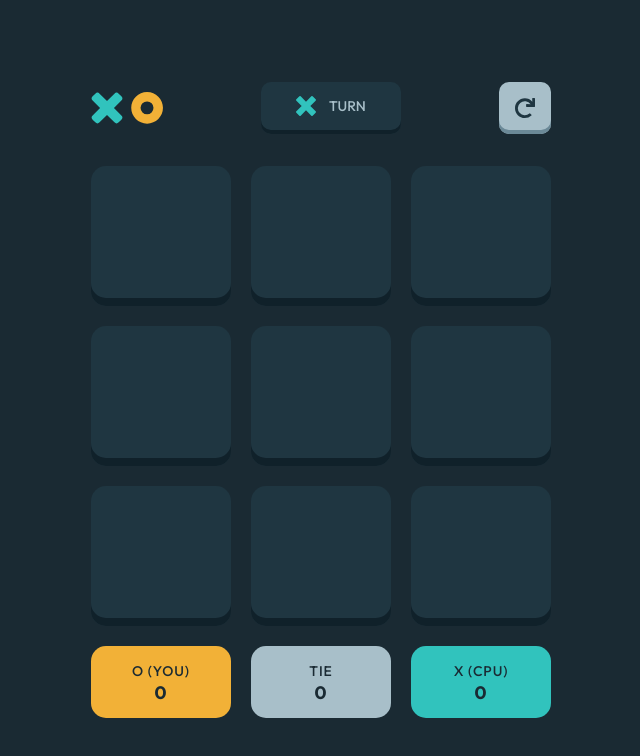
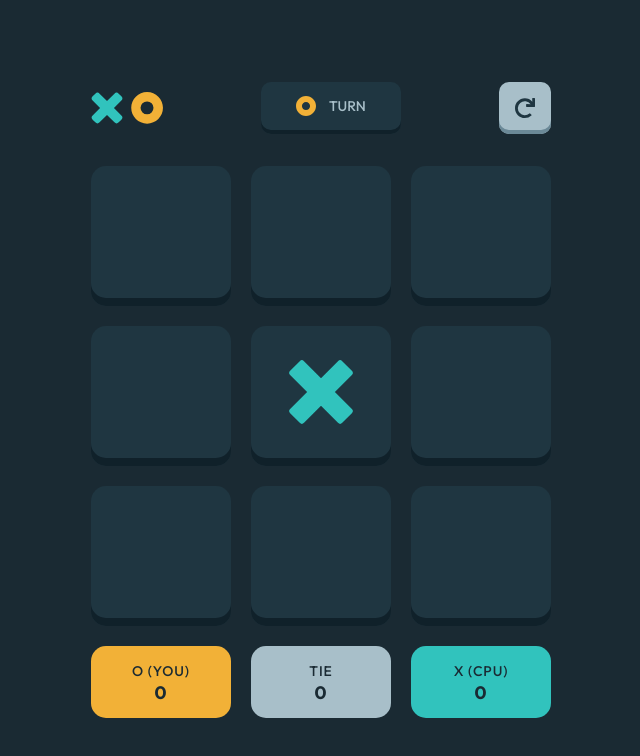
Before and after one commit to jubelo1234/tic-tac-toe, a React (Vite) app in the folder tictactoe-game/: page / in a window 1280 px wide. Both pictures are taken after a click on the button "NEW GAME (VS CPU)". Shown: the top 756 px of the page, without its empty margins (319-959 px from the left). Built offline with nearby package versions, Linux system fonts and the light colour scheme.

Commit message:
single player and multiplayer functionality added

```diff
--- a/tictactoe-game/src/components/GamePage.tsx
+++ b/tictactoe-game/src/components/GamePage.tsx
@@ -4,17 +4,23 @@ import oIcon from "../assets/icon-o.svg";
 import resIcon from "../assets/icon-restart.svg";
 import Square from "./Square";
 import ScoreUi from "./ScoreUi";
-import { useReducer, useState } from "react";
+import { useReducer, useState, useEffect } from "react";
 
 type GamePageProps = {
-  player1: string,
-  player2: string,
-  setPlayer1: React.Dispatch<React.SetStateAction<string>>,
-  setPlayer2: React.Dispatch<React.SetStateAction<string>>,
-  singlePlayer: boolean,
-}
+  player1: string;
+  player2: string;
+  setPlayer1: React.Dispatch<React.SetStateAction<string>>;
+  setPlayer2: React.Dispatch<React.SetStateAction<string>>;
+  singlePlayer: boolean;
+};
 
-export default function GamePage({player1, player2, setPlayer1, setPlayer2, singlePlayer}: GamePageProps) {
+export default function GamePage({
+  player1,
+  player2,
+  setPlayer1,
+  setPlayer2,
+  singlePlayer,
+}: GamePageProps) {
   type Player = "X" | "O";
   type Board = Player | null;
 
@@ -22,10 +28,7 @@ export default function GamePage({player1, player2, setPlayer1, setPlayer2, sing
     [index: string]: number;
   };
 
-  type Action =
-    | { type: "player1" }
-    | { type: "player2" }
-    | { type: "tie" };
+  type Action = { type: "player1" } | { type: "player2" } | { type: "tie" };
 
   const winningCombos: number[][] = [
     [0, 1, 2],
@@ -40,10 +43,13 @@ export default function GamePage({player1, player2, setPlayer1, setPlayer2, sing
 
   const initialBoard: Board[] = Array(9).fill(null);
 
-  const player1Title = `${singlePlayer ? player1 + ' (you)' : player1 + ' (P1)'}`;
-  const player2Title = `${singlePlayer ? player2 + ' (cpu)' : player2 + ' (P2)'}`;
+  const player1Title = `${
+    singlePlayer ? player1 + " (you)" : player1 + " (P1)"
+  }`;
+  const player2Title = `${
+    singlePlayer ? player2 + " (cpu)" : player2 + " (P2)"
+  }`;
   const tieTitle = "tie";
-
 
   const [board, setBoard] = useState<Board[]>(initialBoard);
   const [currentPlayer, setCurrentPlayer] = useState<Player>("X");
@@ -53,8 +59,37 @@ export default function GamePage({player1, player2, setPlayer1, setPlayer2, sing
     player1Score: 0,
     player2Score: 0,
     tie: 0,
+  };
 
-  };
+  useEffect(() => {
+    if (singlePlayer && currentPlayer === player2) {
+      setTimeout(() => makeAIMove(), 500);
+    }
+    function makeAIMove() {
+      const availableMoves = board
+        .map((cell, index) => (cell === null ? index : null))
+        .filter((cell) => cell !== null) as number[];
+
+      const randomIndex = Math.floor(Math.random() * availableMoves.length);
+      handleCellClick(availableMoves[randomIndex]);
+    }
+    const handleCellClick = (index: number) => {
+      if (!board[index]) {
+        const newBoard = [...board];
+        newBoard[index] = currentPlayer;
+        setBoard(newBoard);
+        setCurrentPlayer(currentPlayer === "X" ? "O" : "X");
+        // const newWinner = checkWinner(newBoard);
+        // if (!newWinner) {
+        //   setCurrentPlayer(currentPlayer === 'X' ? 'O' : 'X');
+        // } else {
+        //   setWinner(newWinner);
+        // }
+      }
+    };
+  }, [currentPlayer, singlePlayer, player2, board]);
+
+
 
   const reducer = (state: InitialState, action: Action): InitialState => {
     switch (action.type) {
@@ -168,9 +203,17 @@ export default function GamePage({player1, player2, setPlayer1, setPlayer2, sing
         </div>
       </div>
       <div className="flex items-center justify-between gap-[3vw] mt-[1.19rem] tab:gap-[15px]">
-        <ScoreUi player={player1} title={player1Title} score={state.player1Score} />
+        <ScoreUi
+          player={player1}
+          title={player1Title}
+          score={state.player1Score}
+        />
         <ScoreUi player="tie" title={tieTitle} score={state.tie} />
-        <ScoreUi player={player2} title={player2Title} score={state.player2Score}/>
+        <ScoreUi
+          player={player2}
+          title={player2Title}
+          score={state.player2Score}
+        />
       </div>
     </div>
   );
```
